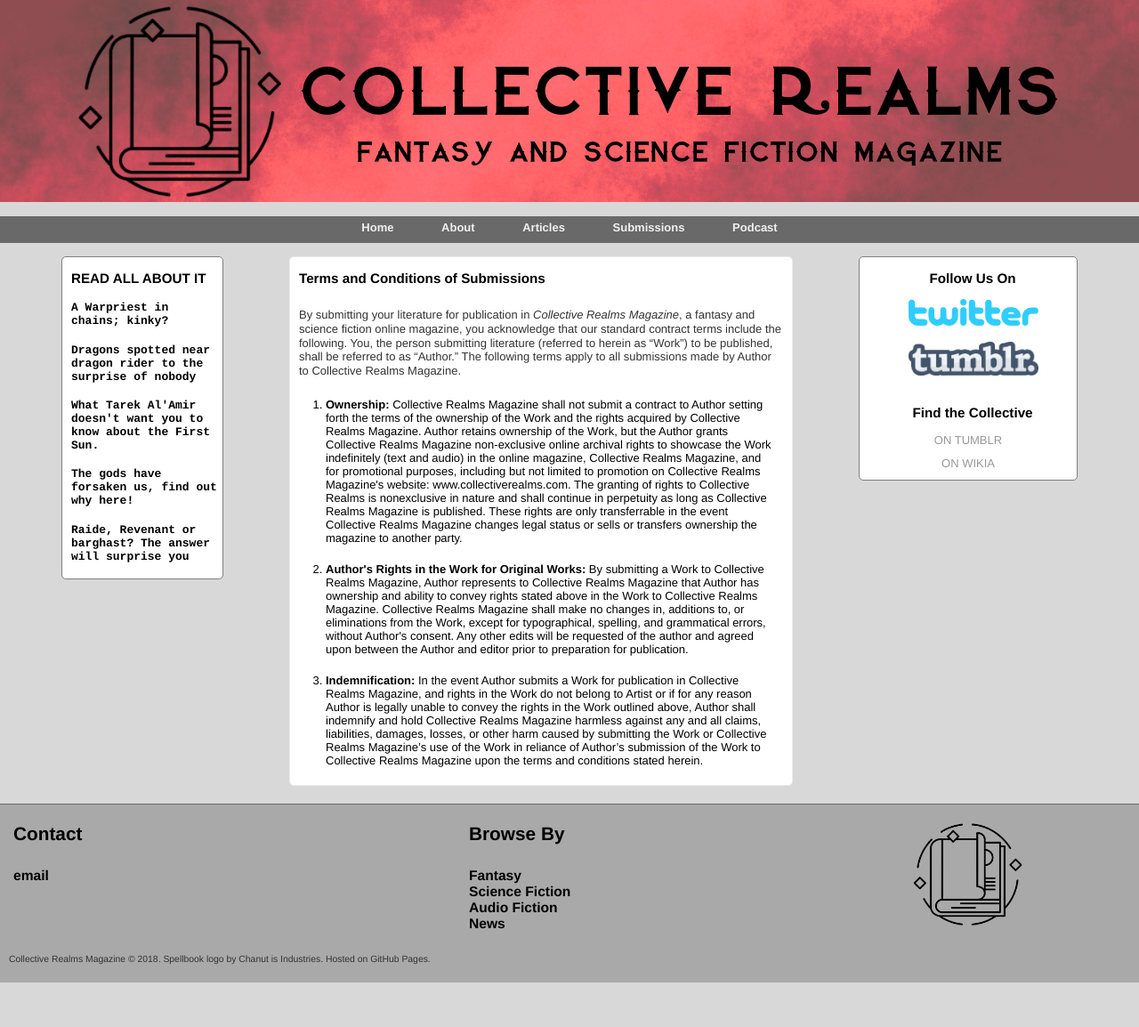
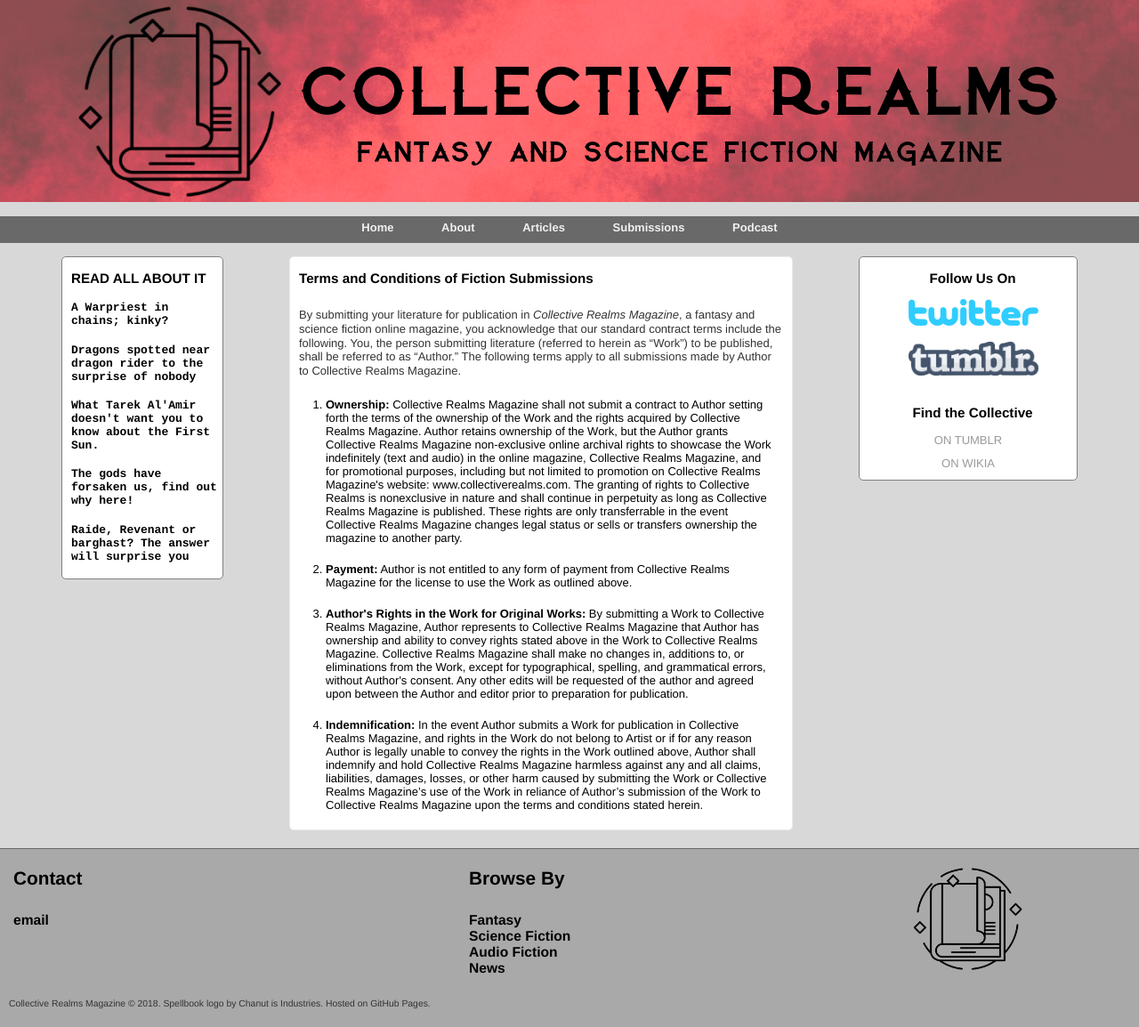
Before and after one commit to collectiverealms/collectiverealms, a Jekyll site: the page built from terms-and-conditions-of-fiction.html, in a window 1280 px wide. Shown: the whole page at 89% size. Built offline with Jekyll 4.4.1, drawn with Linux system fonts in a browser that asks for light colours; before the commit the page ends 1104 px from its top, so only the background shows below that.

Commit message:
Update and rename terms-and-conditions.html to terms-and-conditions-of-fiction.html

```diff
--- a/terms-and-conditions.html
+++ b/terms-and-conditions-of-fiction.html
@@ -3,10 +3,11 @@ layout: default
 title: Terms and Conditions
 ---
 <div id="terms">
-    <h3>Terms and Conditions of Submissions</h3>
+    <h3>Terms and Conditions of Fiction Submissions</h3>
     <p>By submitting your literature for publication in <i>Collective Realms Magazine</i>, a fantasy and science fiction online magazine,  you acknowledge that our standard contract terms include the following. You, the person submitting literature (referred to herein as “Work”) to be published, shall be referred to as “Author.” The following terms apply to all submissions made by Author to Collective Realms Magazine.</p>
     <ol>
         <li><strong>Ownership:</strong> Collective Realms Magazine shall not submit a contract to Author setting forth the terms of the ownership of the Work and the rights acquired by Collective Realms Magazine. Author retains ownership of the Work, but the Author grants Collective Realms Magazine non-exclusive online archival rights to showcase the Work indefinitely (text and audio) in the online magazine, Collective Realms Magazine, and for promotional purposes, including but not limited to promotion on Collective Realms Magazine's website: www.collectiverealms.com. The granting of rights to Collective Realms is nonexclusive in nature and shall continue in perpetuity as long as Collective Realms Magazine is published. These rights are only transferrable in the event Collective Realms Magazine changes legal status or sells or transfers ownership the magazine to another party.</li>
+        <li><strong>Payment:</strong> Author is not entitled to any form of payment from Collective Realms Magazine for the license to use the Work as outlined above.</li>
         <li><strong>Author's Rights in the Work for Original Works:</strong> By submitting a Work to Collective Realms Magazine, Author represents to Collective Realms Magazine that Author has ownership and ability to convey rights stated above in the Work to Collective Realms Magazine. Collective Realms Magazine shall make no changes in, additions to, or eliminations from the Work, except for typographical, spelling, and grammatical errors, without Author's consent. Any other edits will be requested of the author and agreed upon between the Author and editor prior to preparation for publication.</li>
         <li><strong>Indemnification:</strong> In the event Author submits a Work for publication in Collective Realms Magazine, and rights in the Work do not belong to Artist or if for any reason Author is legally unable to convey the rights in the Work outlined above, Author shall indemnify and hold Collective Realms Magazine harmless against any and all claims, liabilities, damages, losses, or other harm caused by submitting the Work or Collective Realms Magazine’s use of the Work in reliance of Author’s submission of the Work to Collective Realms Magazine upon the terms and conditions stated herein.</li>
     </ol>
```
